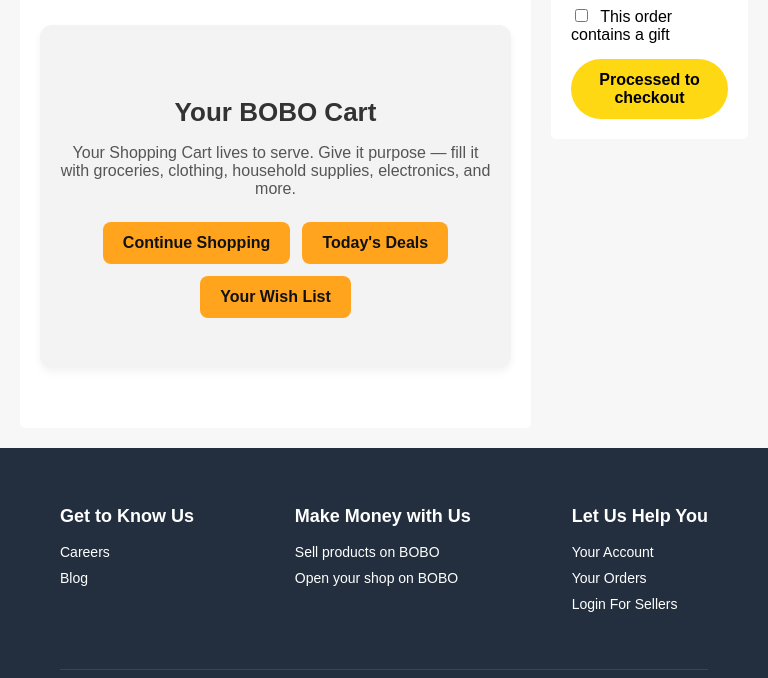
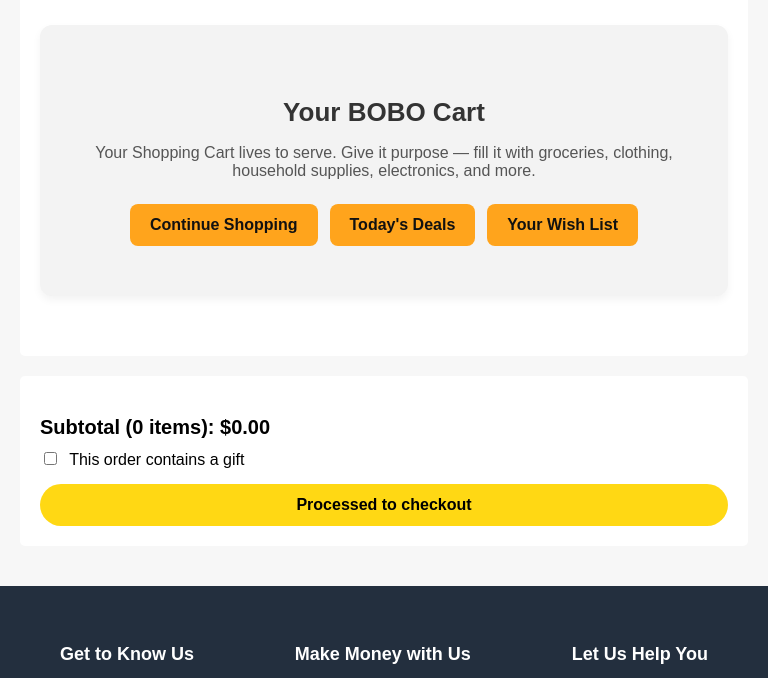
Before and after one commit to emin8999/e-commerceBobo, a plain HTML site: page ClientSee/cart.html in a window 768 px wide. Shown: the part 304-982 px from the top of the page. Drawn offline with Linux system fonts and the light colour scheme.

Commit message:
add global styles for consistent layout; adjust media query for checkout responsiveness

```diff
--- a/ClientSee/assets/css/cart.css
+++ b/ClientSee/assets/css/cart.css
@@ -1,3 +1,5 @@
+@import url("./global.css");
+
 body {
   font-family: Arial, sans-serif;
   background-color: #f7f7f7;
@@ -8,6 +10,7 @@ body {
 .cart-page {
   display: flex;
   justify-content: space-between;
+  flex-direction: row;
   padding: 20px;
   max-width: 1300px;
   margin: auto;
@@ -167,3 +170,24 @@ body {
 .empty-cart-buttons .btn:hover {
   background-color: #f08804;
 }
+
+@media (min-width: 768px) and (max-width: 1024px) {
+  .cart-page {
+    flex-direction: column;
+  }
+
+  .cart-items,
+  .cart-summary {
+    margin-bottom: 20px;
+    margin-left: 0;
+  }
+
+  .cart-item {
+    flex-direction: column;
+    align-items: center;
+  }
+
+  .cart-item img {
+    margin-bottom: 10px;
+  }
+}
--- a/ClientSee/assets/css/checkout.css
+++ b/ClientSee/assets/css/checkout.css
@@ -165,7 +165,7 @@ h2 {
   }
 }
 
-@media (min-width: 480px) and (max-width: 768px) {
+@media (min-width: 320px) and (max-width: 768px) {
   .checkout-main {
     font-size: 20px;
   }
--- /dev/null
+++ b/ClientSee/assets/css/global.css
@@ -0,0 +1,12 @@
+html {
+  height: 100%;
+  margin: 0;
+}
+body {
+  display: flex;
+  flex-direction: column;
+  min-height: 100vh;
+}
+main {
+  flex: 1;
+}
```
